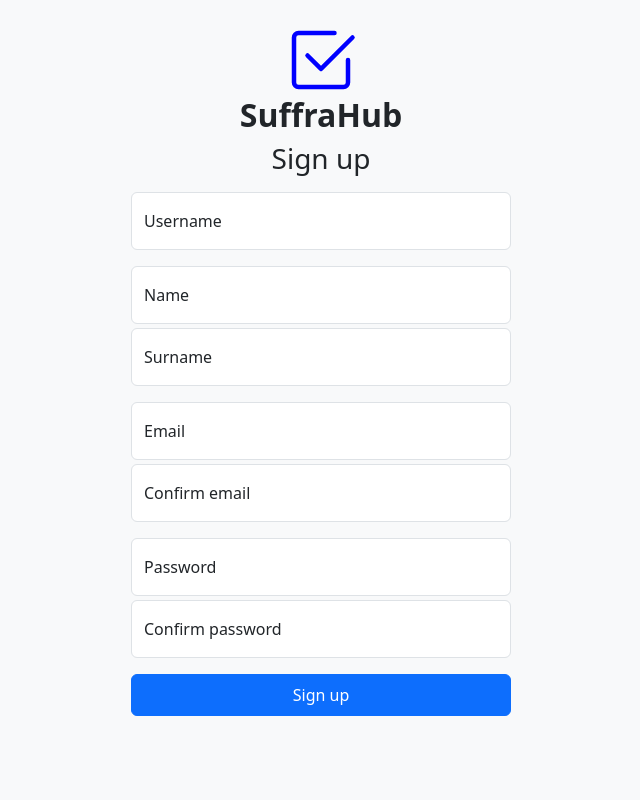
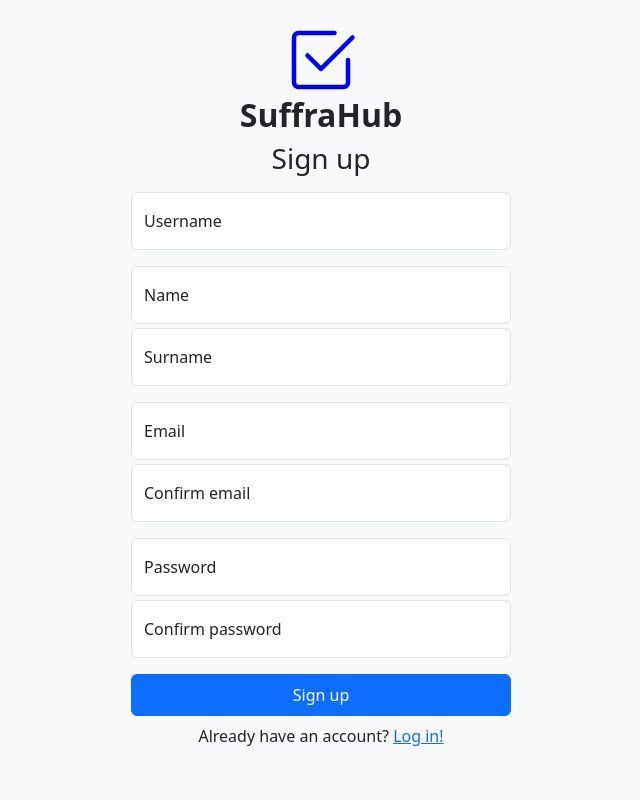
Before and after one commit to SuffraHub/SuffraHub_Frontend, a React (Vite) app: page /#/register in a window 1280 px wide. Shown: the top 800 px of the page, without its empty margins (319-959 px from the left). Built offline with nearby package versions, Linux system fonts and the light colour scheme.

Commit message:
LinkInregister

```diff
--- a/src/pages/Register.jsx
+++ b/src/pages/Register.jsx
@@ -1,6 +1,7 @@
 
 import axios from 'axios';
 import { useState } from 'react';
+import { Link } from 'react-router-dom';
 
 function Register() {
 
@@ -122,9 +123,9 @@ function Register() {
 
             {message && <div className="fw-bold mt-4 text-danger">{message}</div>}
 
-            {/* <span className="pt-2 d-block">
+            <span className="pt-2 d-block">
                 Already have an account? <Link to="/login">Log in!</Link>
-            </span> */}
+            </span>
         </main>
     )
 }
```
